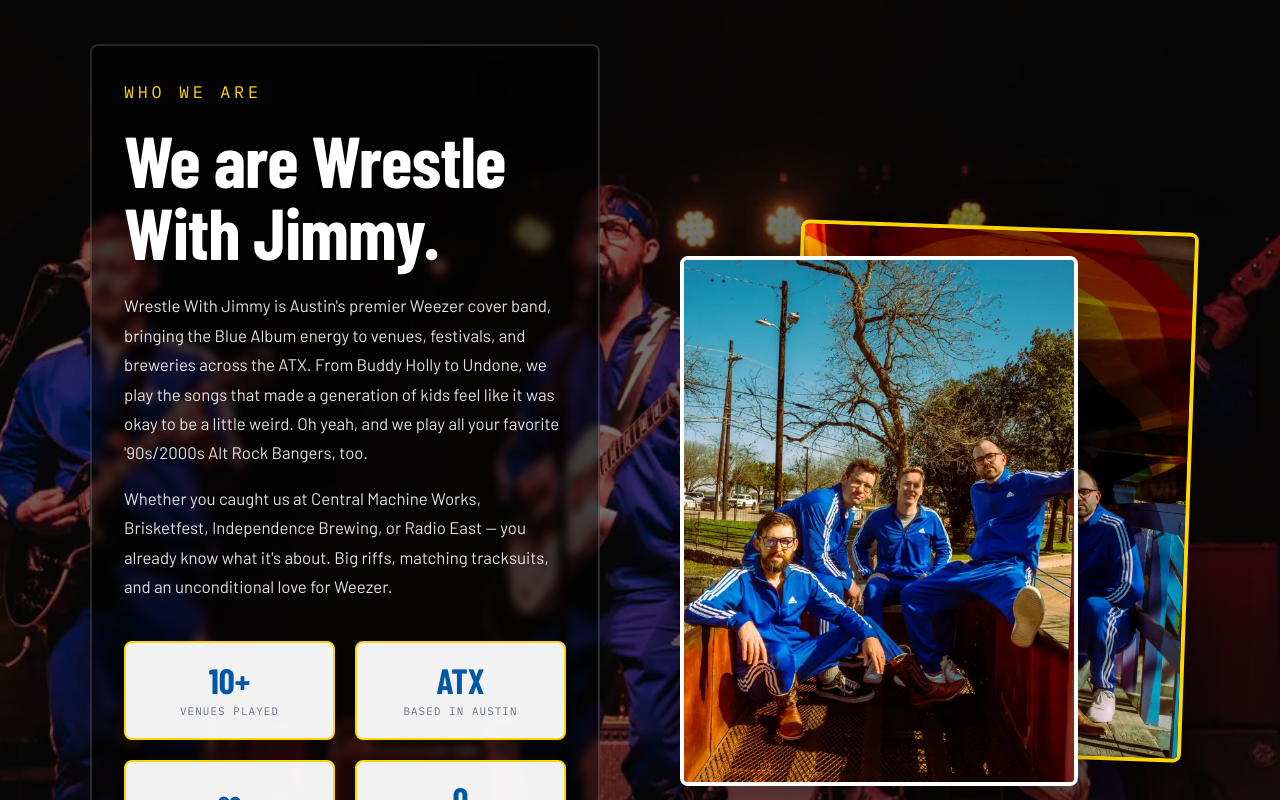
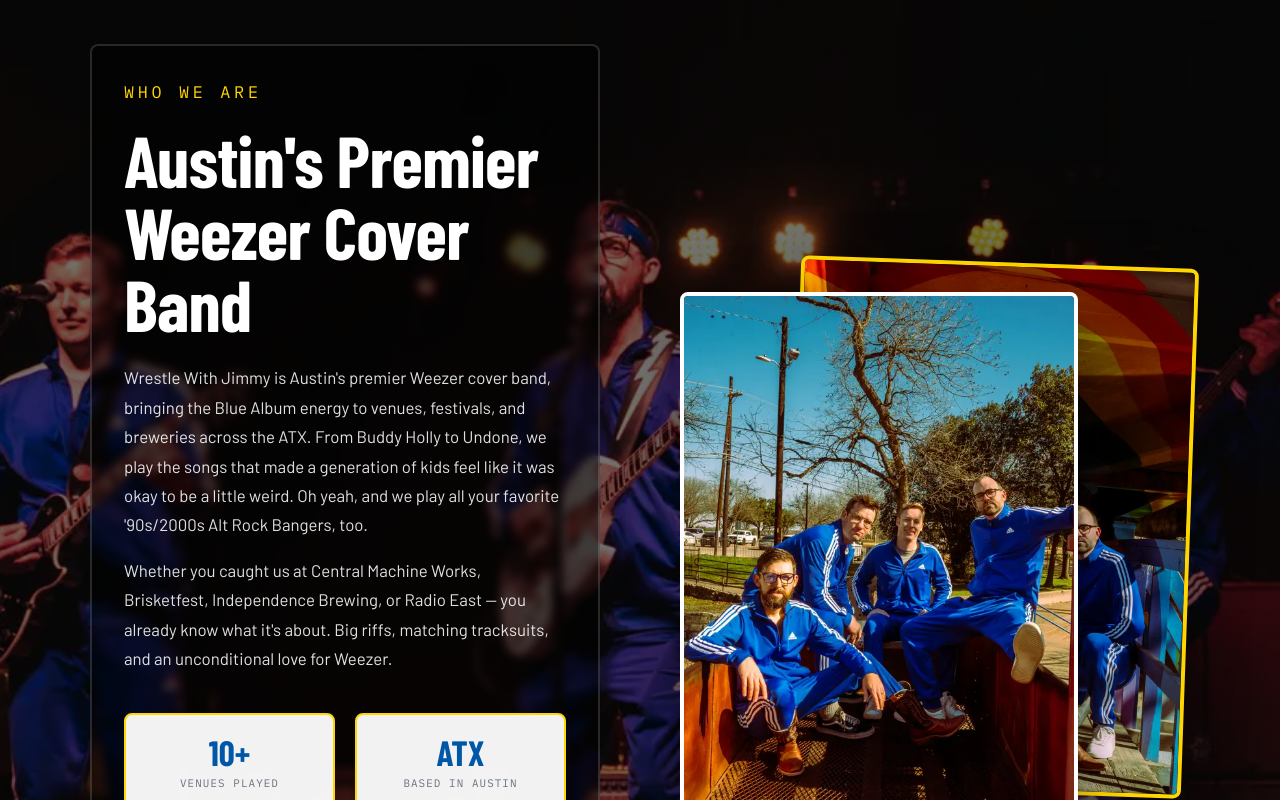
Before and after one commit to henrygillard/wwj-website, a React (Vite) app: page / in a window 1280 px wide. Shown: the part 860-1660 px from the top of the page. Built offline with nearby package versions, Linux system fonts and the light colour scheme; a web font is replaced by a local one.

Commit message:
more seo updates

```diff
--- a/index.html
+++ b/index.html
@@ -3,8 +3,8 @@
   <head>
     <meta charset="UTF-8" />
     <meta name="viewport" content="width=device-width, initial-scale=1.0" />
-    <title>Wrestle With Jimmy — Weezer Cover Band | Live Shows & Booking</title>
-    <meta name="description" content="Wrestle With Jimmy is a premier Weezer cover band. Catch us live at venues and festivals, or book us for your event." />
+    <title>Weezer Cover Band | Wrestle With Jimmy — Austin, TX</title>
+    <meta name="description" content="Wrestle With Jimmy is Austin's Weezer cover band — playing Blue Album classics and '90s alt rock at venues, festivals, and private events across TX." />
     <link rel="canonical" href="https://wrestlewithjimmy.com/" />
     <link rel="preload" as="image" href="/photos/barton-springs/hero-1.webp" fetchpriority="high" />
     <link rel="icon" type="image/png" href="/favicon.png" />
@@ -40,7 +40,7 @@
         "@type": "ImageObject",
         "url": "https://wrestlewithjimmy.com/logos/logo-white.png"
       },
-      "genre": ["Rock", "Alternative Rock", "Cover Band"],
+      "genre": ["Rock", "Alternative Rock", "Weezer Cover Band", "90s Alternative Rock"],
       "foundingLocation": {
         "@type": "Place",
         "name": "Austin, TX",
--- a/src/components/Nav.jsx
+++ b/src/components/Nav.jsx
@@ -10,7 +10,7 @@
   return (
     <nav className={styles.nav}>
       <a href="#home" className={styles.logo} onClick={close}>
-        <img src={logos.whiteTransparent} alt="WWJ" className={styles.logoImg} width={110} height={110} />
+        <img src={logos.whiteTransparent} alt="Wrestle With Jimmy — Weezer Cover Band" className={styles.logoImg} width={110} height={110} />
       </a>
       <ul className={`${styles.links} ${open ? styles.linksOpen : ''}`}>
         <li><a href="#about" onClick={close}>About</a></li>
--- a/src/data/content.js
+++ b/src/data/content.js
@@ -16,7 +16,7 @@
 
 export const ABOUT = {
   "sectionLabel": "Who we are",
-  "heading": "We are Wrestle With Jimmy.",
+  "heading": "Austin's Premier Weezer Cover Band",
   "paragraph1": "Wrestle With Jimmy is Austin's premier Weezer cover band, bringing the Blue Album energy to venues, festivals, and breweries across the ATX. From Buddy Holly to Undone, we play the songs that made a generation of kids feel like it was okay to be a little weird. Oh yeah, and we play all your favorite '90s/2000s Alt Rock Bangers, too. ",
   "paragraph2": "Whether you caught us at Central Machine Works, Brisketfest, Independence Brewing, or Radio East — you already know what it's about. Big riffs, matching tracksuits, and an unconditional love for Weezer.",
   "stats": [
@@ -109,7 +109,7 @@
 }
 
 export const FOOTER = {
-  "tagline": "Austin's Weezer tribute band — available for bookings in Austin, TX and surrounding areas."
+  "tagline": "Austin's Weezer cover band — available for bookings in Austin, TX and surrounding areas."
 }
 
 export const SHOWS = {
```
Also changed, not shown: 1 other file (tests, documents, lock files or other folders).
